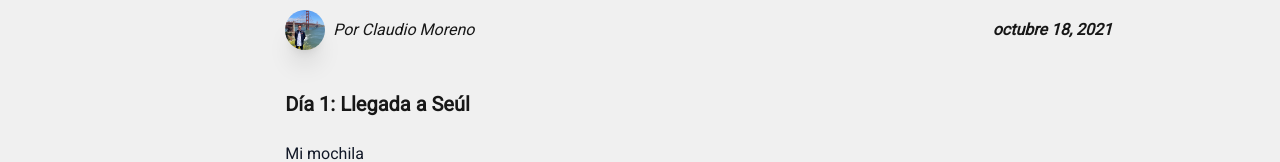
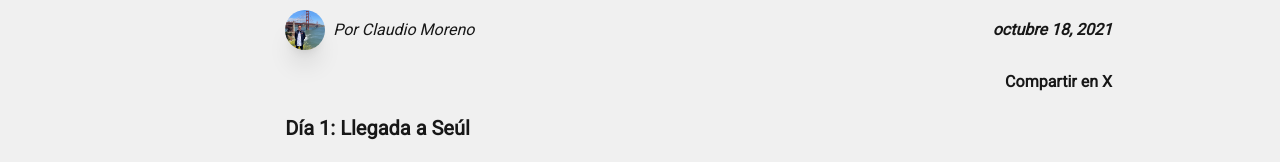
Before and after one commit to claudiocoder/VenturaUI, a Next.js app: page /backpack in a window 1280 px wide. Shown: the part 418-580 px from the top of the page. Built offline with nearby package versions, Linux system fonts and the light colour scheme.

Commit message:
feat: adds x share button

```diff
--- /dev/null
+++ b/src/app/components/SocialMediaScript.tsx
@@ -0,0 +1,7 @@
+"use client";
+
+import Script from "next/script";
+
+export default function SocialMediaScripts() {
+  return <Script async src="https://platform.twitter.com/widgets.js" />;
+}
--- /dev/null
+++ b/src/app/components/SocialMediaShare.tsx
@@ -0,0 +1,22 @@
+import React from "react";
+
+const SocialMediaShare = () => {
+  return (
+    <div className="mb-5 font-bold">
+      <div className="flex justify-end w-full">
+        <div>
+          <a
+            className="twitter-share-button"
+            href="https://twitter.com/share?ref_src=twsrc%5Etfw"
+            data-size="large"
+            data-show-count="true"
+          >
+            Compartir en X
+          </a>
+        </div>
+      </div>
+    </div>
+  );
+};
+
+export default SocialMediaShare;
--- a/src/app/components/contentPage.tsx
+++ b/src/app/components/contentPage.tsx
@@ -10,6 +10,8 @@ import Link from "next/link";
 import React from "react";
 import { BlogModel } from "../models/Blog";
 import Maps from "./Maps";
+import SocialMediaScripts from "./SocialMediaScript";
+import SocialMediaShare from "./SocialMediaShare";
 
 interface ContentPageProps {
   meta: BlogModel;
@@ -45,7 +47,7 @@ const ContentPage = (props: ContentPageProps) => {
         </div>
         <div className="md:px-10 w-full">
           <h1 className="text-3xl md:text-4xl font-bold mb-5">{meta.title}</h1>
-          <div className="flex flex-col md:flex-row justify-between items-start md:items-center mb-10">
+          <div className="flex flex-col md:flex-row justify-between items-start md:items-center mb-5">
             <div className="flex items-center">
               <Image
                 src={"/img/users/autor.jpg"}
@@ -64,7 +66,9 @@ const ContentPage = (props: ContentPageProps) => {
               </p>
             </div>
           </div>
+          <SocialMediaShare />
           <div>{content}</div>
+          <SocialMediaScripts />
         </div>
       </div>
     </motion.div>
```
